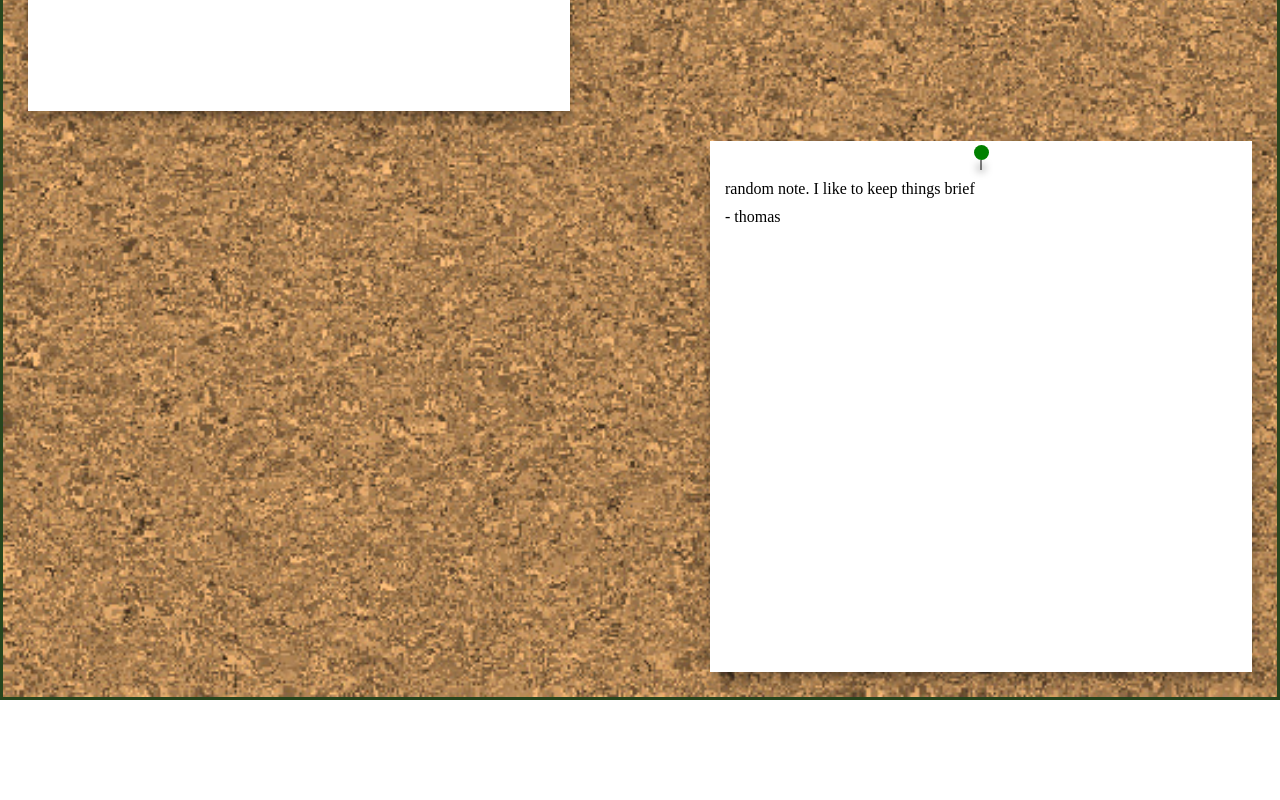
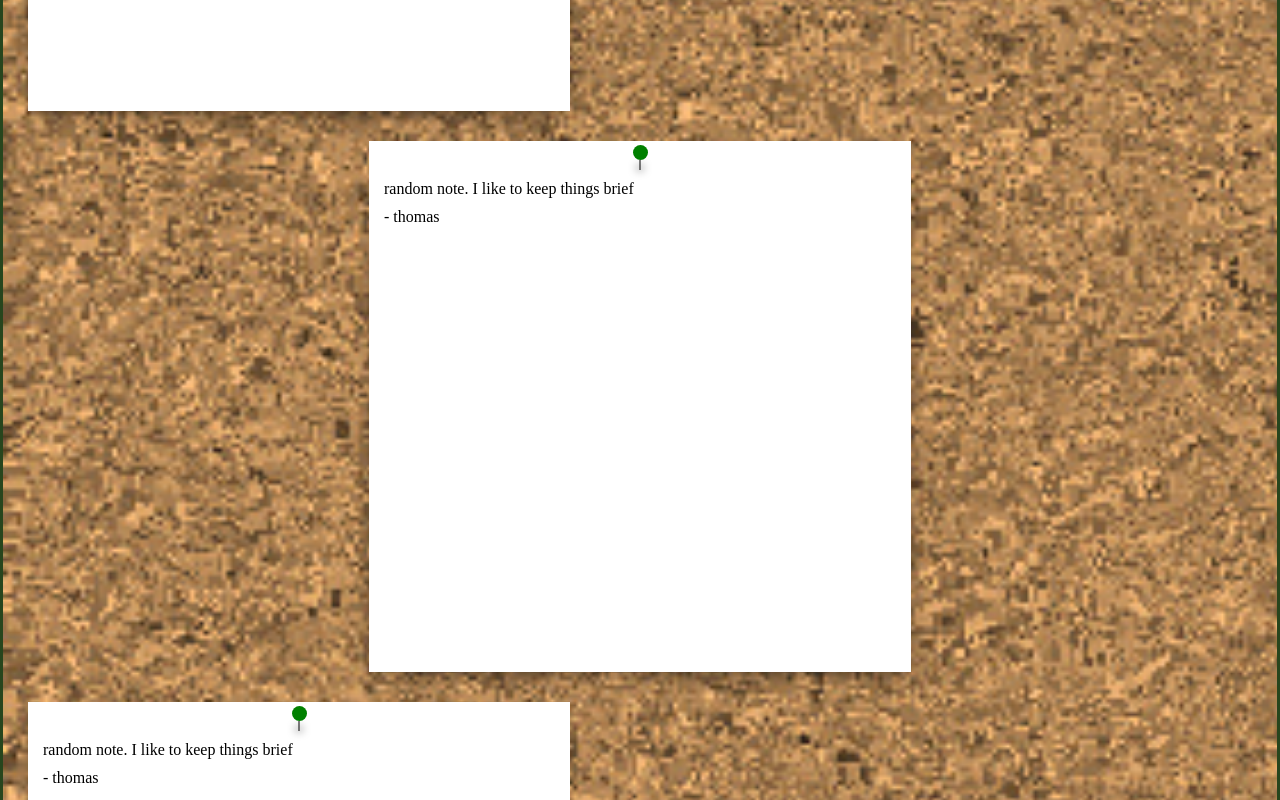
Before and after one commit to jmscshipp/birthday-board, a Next.js app: page / in a window 1280 px wide. Shown: the part 1620-2420 px from the top of the page. Before the commit the page ends 2320 px from the top, so only its background shows below. Built offline with nearby package versions, Linux system fonts and the light colour scheme.

Commit message:
added center note placement

```diff
--- a/src/app/page.tsx
+++ b/src/app/page.tsx
@@ -31,6 +31,26 @@ export default function Home() {
             message: 'random note. I like to keep things brief',
             sender: 'thomas',
         },
+        {
+            color: 'green',
+            message: 'random note. I like to keep things brief',
+            sender: 'thomas',
+        },
+        {
+            color: 'green',
+            message: 'random note. I like to keep things brief',
+            sender: 'thomas',
+        },
+        {
+            color: 'green',
+            message: 'random note. I like to keep things brief',
+            sender: 'thomas',
+        },
+        {
+            color: 'green',
+            message: 'random note. I like to keep things brief',
+            sender: 'thomas',
+        },
     ];
 
     return (
@@ -46,7 +66,9 @@ export default function Home() {
                             color={note.color}
                             message={note.message}
                             sender={note.sender}
-                            placement={index % 2 == 0 ? 'left' : 'right'}
+                            placement={
+                                index % 3 == 0 ? 'center' : index % 2 == 0 ? 'left' : 'right'
+                            }
                         ></Note>
                     );
                 })}
--- a/src/components/Note/Note.module.css
+++ b/src/components/Note/Note.module.css
@@ -30,3 +30,8 @@
     display: flex;
     justify-content: flex-end;
 }
+
+.placeCenter {
+    display: flex;
+    justify-content: center;
+}
--- a/src/components/Note/Note.tsx
+++ b/src/components/Note/Note.tsx
@@ -13,8 +13,14 @@ export default function Note({ color, message, sender, placement }: NoteProps) {
         backgroundColor: color,
     };
 
+    const getPlacementStyle = () => {
+        if (placement === 'left') return styles.placeLeft;
+        if (placement === 'right') return styles.placeRight;
+        return styles.placeCenter;
+    };
+
     return (
-        <div className={placement == 'left' ? styles.placeLeft : styles.placeRight}>
+        <div className={getPlacementStyle()}>
             <div className={styles.container}>
                 <Pin color={color}></Pin>
                 <p className={styles.text}>{message}</p>
```
